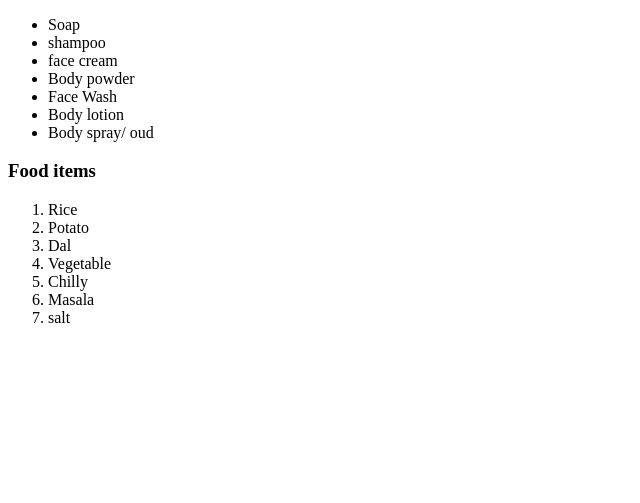
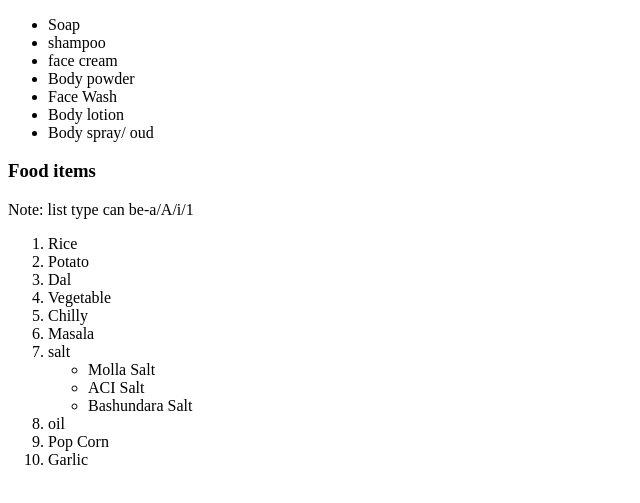
Before and after one commit to MahmudulHasan1211/list-item, a plain HTML site: page index.html in a window 1280 px wide. Shown: the part 105-608 px from the top of the page, without its empty margins (0-640 px from the left). Drawn offline with Linux system fonts and the light colour scheme.

Commit message:
Note added type changed

```diff
--- a/index.html
+++ b/index.html
@@ -19,14 +19,25 @@
     </ul>
 
     <h3>Food items</h3>
-    <ol>
+
+   Note: list type can be-a/A/i/1  <br>
+    <ol type="1">
         <li>Rice</li>
         <li>Potato</li>
         <li>Dal</li>
         <li>Vegetable</li>
         <li>Chilly</li>
         <li>Masala</li>
-        <li>salt</li>
+        <li>salt
+            <ul>
+                <li>Molla Salt</li>
+                <li>ACI Salt</li>
+                <li>Bashundara Salt</li>
+            </ul>
+        </li>
+        <li>oil</li>
+        <li>Pop Corn</li>
+        <li>Garlic</li>
     </ol>
 
 </body>
```
